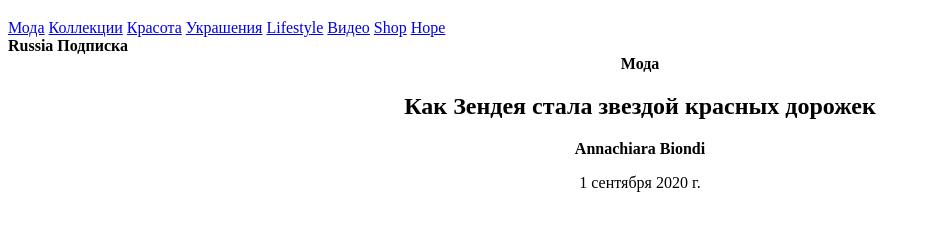
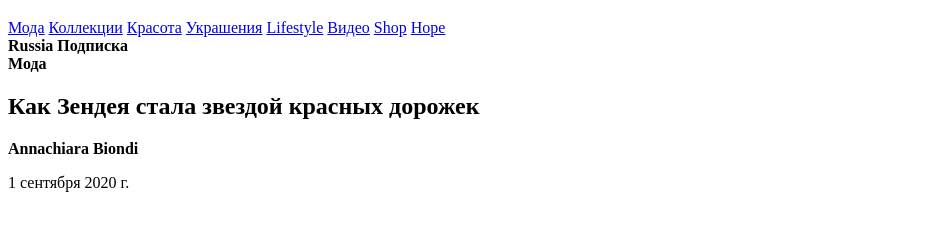
Before and after one commit to WebHeroSchool/Structural_tag, a plain HTML site: page index.html in a window 1280 px wide. Shown: the part 61-292 px from the top of the page, without its empty margins (0-931 px from the left). Drawn offline with Linux system fonts and the light colour scheme.

Commit message:
creat file3

```diff
--- a/index.html
+++ b/index.html
@@ -24,16 +24,14 @@
   	  </aside>
   	</header>
   	<section>
-  		<center><b>Мода</b></center>
+  		<b>Мода</b>
   		<article>
-  			<center><h2>Как Зендея стала звездой красных дорожек</h2></center>
+  			<h2>Как Зендея стала звездой красных дорожек</h2>
   		</article>
   	</section>
   	<footer>
-  		<center>
-  		  <b>Annachiara Biondi </b>
-  		  <p>1 сентября 2020 г.</p>
-  	  </center>
+  		<b>Annachiara Biondi </b>
+  		<p>1 сентября 2020 г.</p>
   	</footer>
   </body>
 </html>
```
